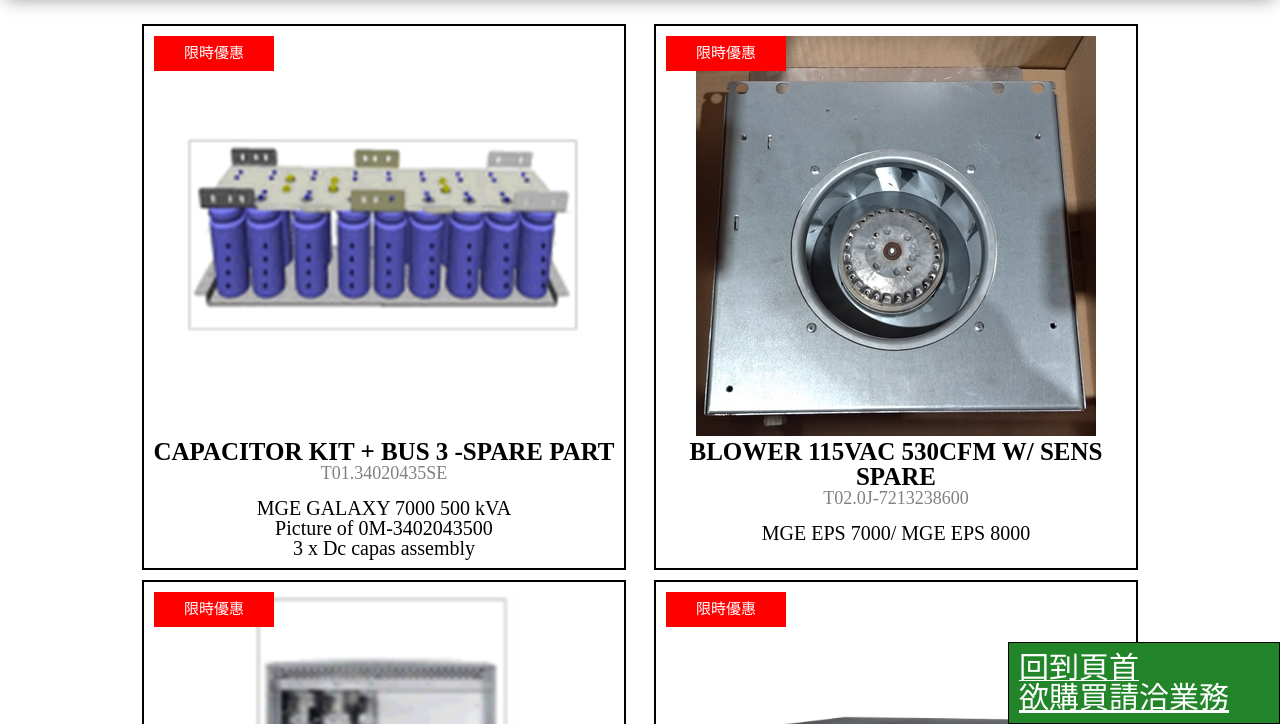
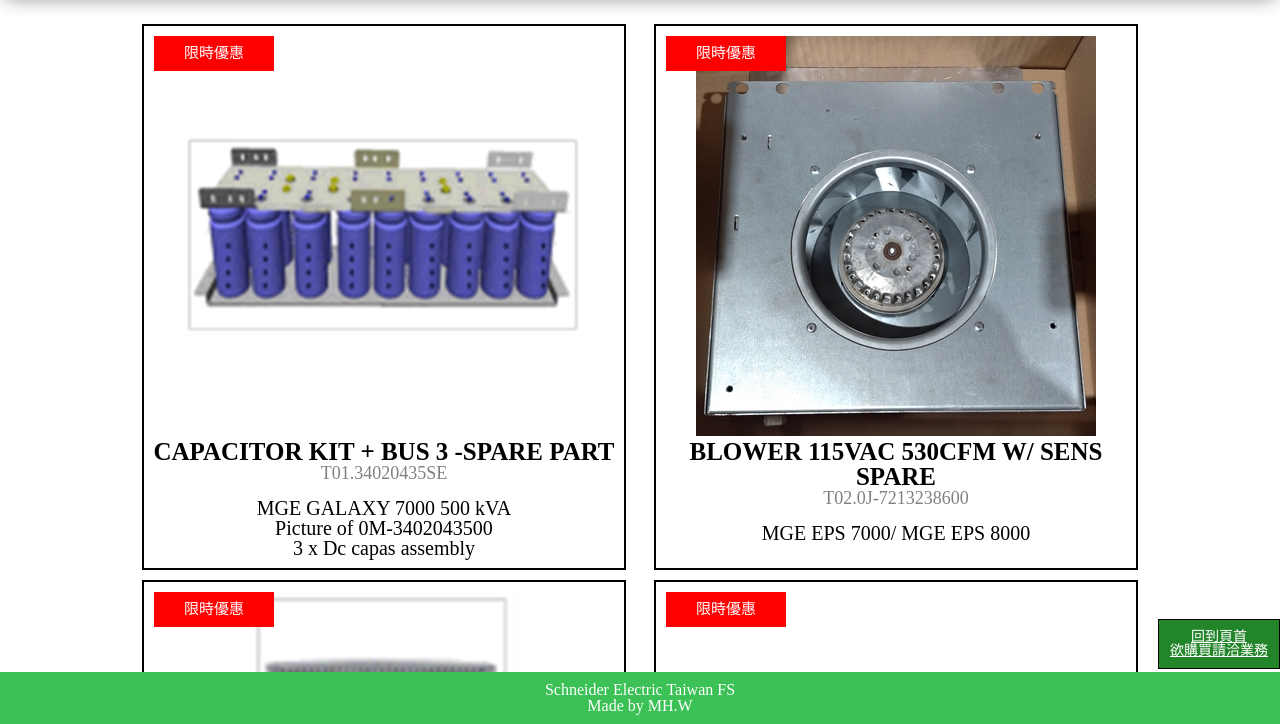
Before and after one commit to tomy5566/SEFS, a plain HTML site: page index.html in a window 1280 px wide. Shown: the part 76-800 px from the top of the page. Drawn offline with Linux system fonts and the light colour scheme.

Commit message:
CSS修改
更改FOOTER滿版

```diff
--- a/css/style.css
+++ b/css/style.css
@@ -104,13 +104,15 @@
 .buyingbox{
     position: fixed; /* 用css將元素永遠固定在畫面上，且不會因卷軸滾動而受影響 */
     right: 0;
-    bottom: 0;
+    bottom: 55px;
     color: #fff;
     background: #23852a;
-    font-size: 30px;
-    width: 250px;
+    font-size: 14px;
+    text-align: center;
+    width: 100px;
     padding: 10px 10px;
     border: 1px solid black;
+    z-index: 50;
 }
 
 .buyingbox a{
@@ -280,6 +282,11 @@
     margin-top: 20px;
     /* margin-left: 20px;
     margin-right: 20px; */
+    width: 100%;
+    position: fixed;
+    bottom: 0;
+    left: 0;
+    z-index: 10;
 }
 
 
--- a/index.html
+++ b/index.html
@@ -453,14 +453,17 @@
 
 
 
+
         </div>
 
 
 
-
+        <br>
+        <br>
+        <br>
     <div class="footer">
-        <p> Schneider Electric Taiwan FS @ 2022</p>
-        <p>  Made by T.W</p>
+        <p> Schneider Electric Taiwan FS </p>
+        <p>  Made by MH.W</p>
     </div>
 
 
```
